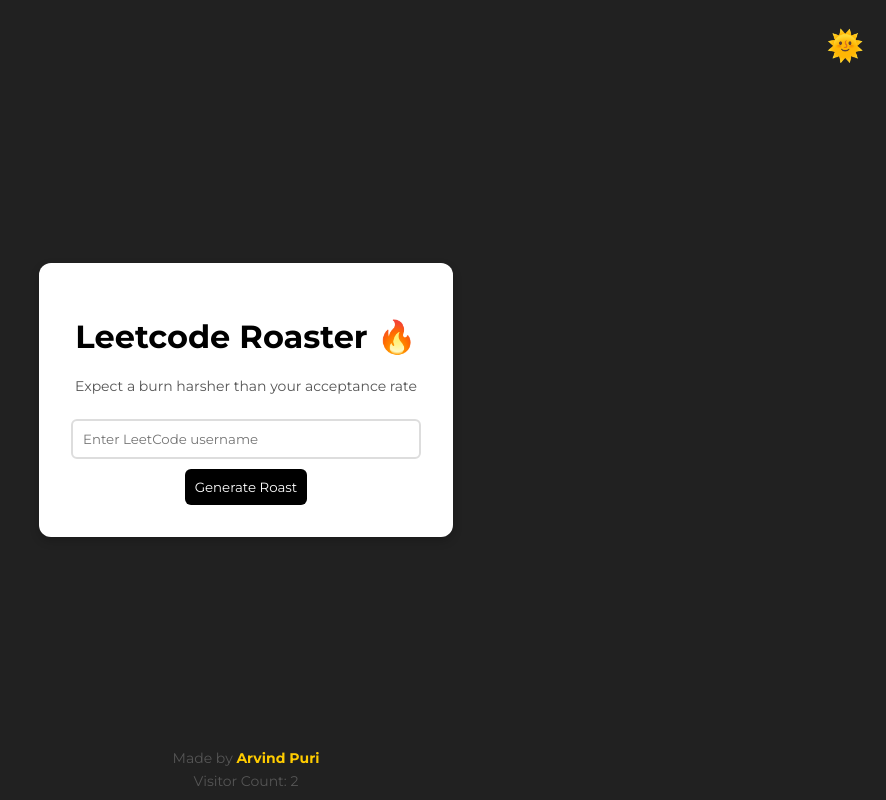
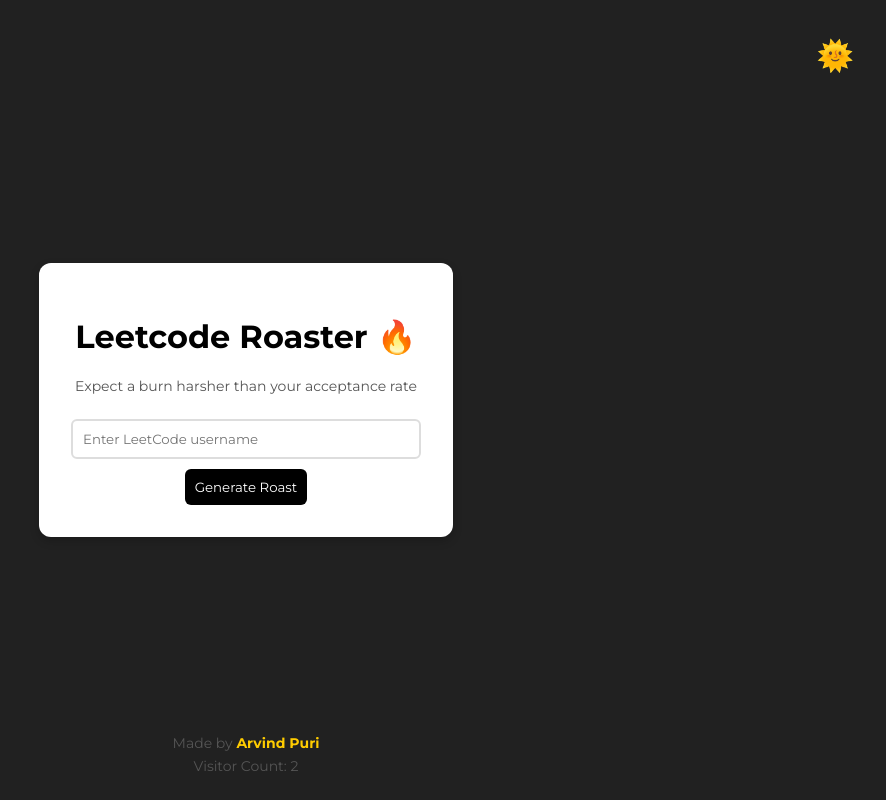
Before and after one commit to Arvindsaura/Leetcode-roaster, a React (Vite) app: page / in a window 1280 px wide. Shown: the whole page, without its empty margins (394-1280 px from the left). Built offline with nearby package versions, Linux system fonts and the light colour scheme.

Commit message:
Update App.css

```diff
--- a/src/App.css
+++ b/src/App.css
@@ -85,15 +85,14 @@
 /* Theme Toggle */
 .theme-toggle {
   position: fixed;
-  top: 10px;  /* Keeps the button slightly away from the top edge */
-  right: 10px;  /* Keeps the button slightly away from the right edge */
+  top: 20px;  /* Move it slightly down to avoid overlap with header */
+  right: 20px;  /* Slightly moved to the right */
   font-size: 30px;
   background-color: transparent;
   color: white;
   border: none;
-  z-index: 1000; /* Keeps it above other elements */
+  z-index: 1000;  /* Ensure it stays above everything */
   cursor: pointer;
-  /* Add padding and size control */
   padding: 8px 12px;
   border-radius: 6px;
 }
@@ -108,15 +107,16 @@
   word-wrap: break-word;
 }
 
-/* Footer Styles */
 footer {
   position: absolute;
-  bottom: 5px;
+  bottom: 10px;  /* Slightly higher to avoid overlap */
   left: 50%;
   transform: translateX(-50%);
   text-align: center;
   font-size: 14px;
   color: white;
+  width: 100%;
+  padding: 10px;
 }
 
 footer a {
@@ -128,6 +128,7 @@
 footer p {
   margin: 5px 0;
 }
+
 
 /* Light Mode Styles */
 .light {
@@ -209,6 +210,7 @@
   animation-delay: 0.6s;
 }
 /* Media Queries for Responsiveness */
+
 @media (max-width: 768px) {
   .app-container {
     padding: 10px;
@@ -237,16 +239,16 @@
   .roastbtn{
     width: 100%;
   }
-
-  /* Roast Box */
   .roast-box {
-    margin-top: 15px;
-    padding: 10px;
+    margin-top: 20px; /* Increased margin to ensure it doesn't overlap */
+    padding: 15px;
     background: #eee;
     border-radius: 6px;
-    font-size: 14px; /* Ensure roast text fits well */
-    font-family: "Montserrat", serif;
+    word-wrap: break-word;
+    max-height: 250px;
+    overflow-y: auto;  /* If roast content is long, it becomes scrollable */
   }
+
 
   /* Loading text */
   .loading {
```
